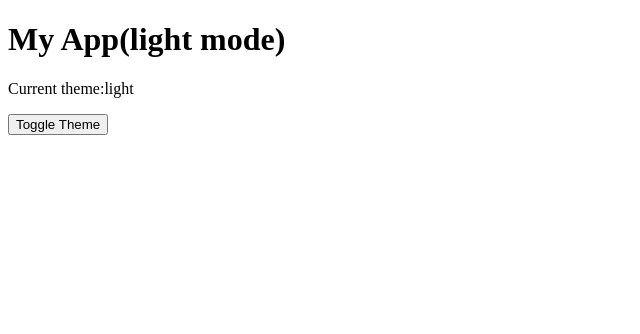
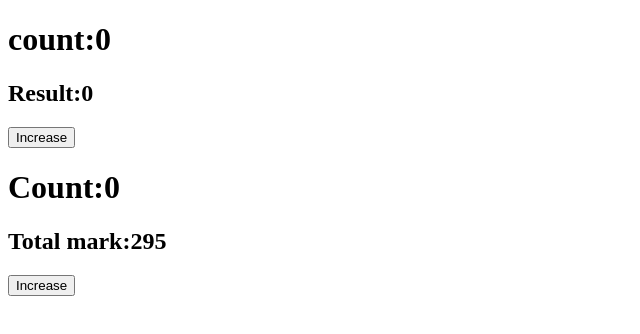
Before and after one commit to Abishek220-pro/Full-Stack-Journey, a React (Vite) app in the folder 04-React/day-04/react-learning/: page / in a window 1280 px wide. Shown: the top 334 px of the page, without its empty margins (0-640 px from the left). Built offline with nearby package versions, Linux system fonts and the light colour scheme.

Commit message:
day 10 complete

```diff
--- /dev/null
+++ b/04-React/day-04/react-learning/src/day-10/App.jsx
@@ -0,0 +1,20 @@
+import { useMemo } from "react";
+import { useState } from "react";
+import EX1 from "./EX1";
+function App(){
+    const[count,setcount]=useState(0);
+    const number =0;
+    const result = useMemo(()=>{
+        console.log("calculating.....");
+        return number * 2;
+    },[]);
+    return(
+        <>
+        <h1>count:{count}</h1>
+        <h2>Result:{result}</h2>
+        <button onClick={()=>setcount(count+1)}>Increase</button>
+        <EX1/>
+        </>
+    );
+}
+export default App;
--- /dev/null
+++ b/04-React/day-04/react-learning/src/day-10/EX1.jsx
@@ -0,0 +1,19 @@
+import { useMemo } from "react";
+import { useState } from "react";
+function EX1(){
+    const[count ,setcount]=useState(0);
+    const marks=[80,90,45,30,50];
+    const total =useMemo(()=>{
+        return marks.reduce((sum,mark)=>{
+            return sum+mark;
+        },0);
+    },[]);
+    return(<>
+    <h1>Count:{count}</h1>
+    <h2>Total mark:{total}</h2>
+    <button onClick={()=>setcount(count+1)}>Increase</button>
+    </>);
+
+
+}
+export default EX1;
--- a/04-React/day-04/react-learning/src/main.jsx
+++ b/04-React/day-04/react-learning/src/main.jsx
@@ -1,7 +1,7 @@
 import { StrictMode } from 'react'
 import { createRoot } from 'react-dom/client'
 import './index.css'
-import App from './day-09/App.jsx'
+import App from './day-10/App.jsx'
 
 createRoot(document.getElementById('root')).render(
   <StrictMode>
```
Also changed, not shown: 04-React/day-04/react-learning/src/day-10/App.css (added), 1 other file (tests, documents, lock files or other folders).
